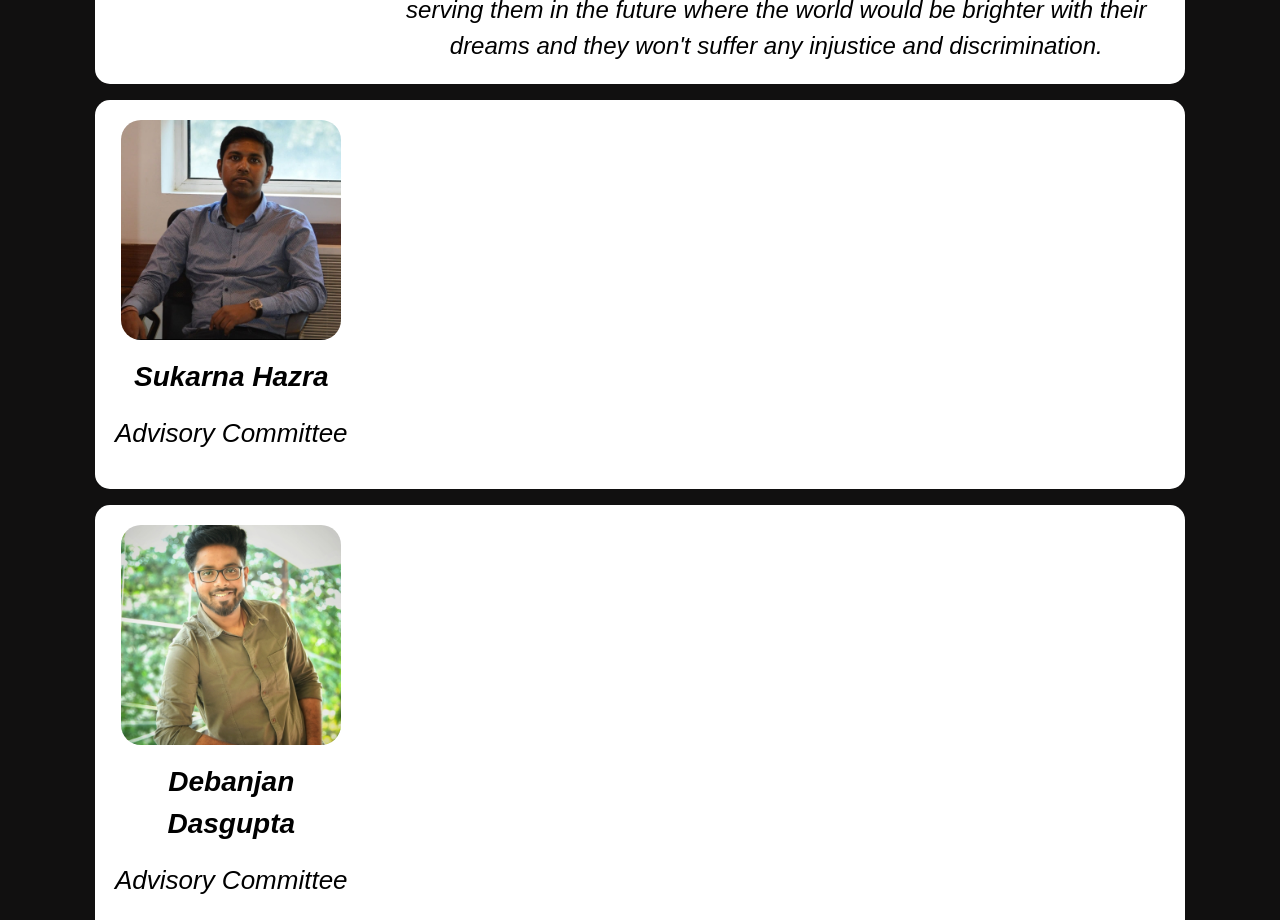
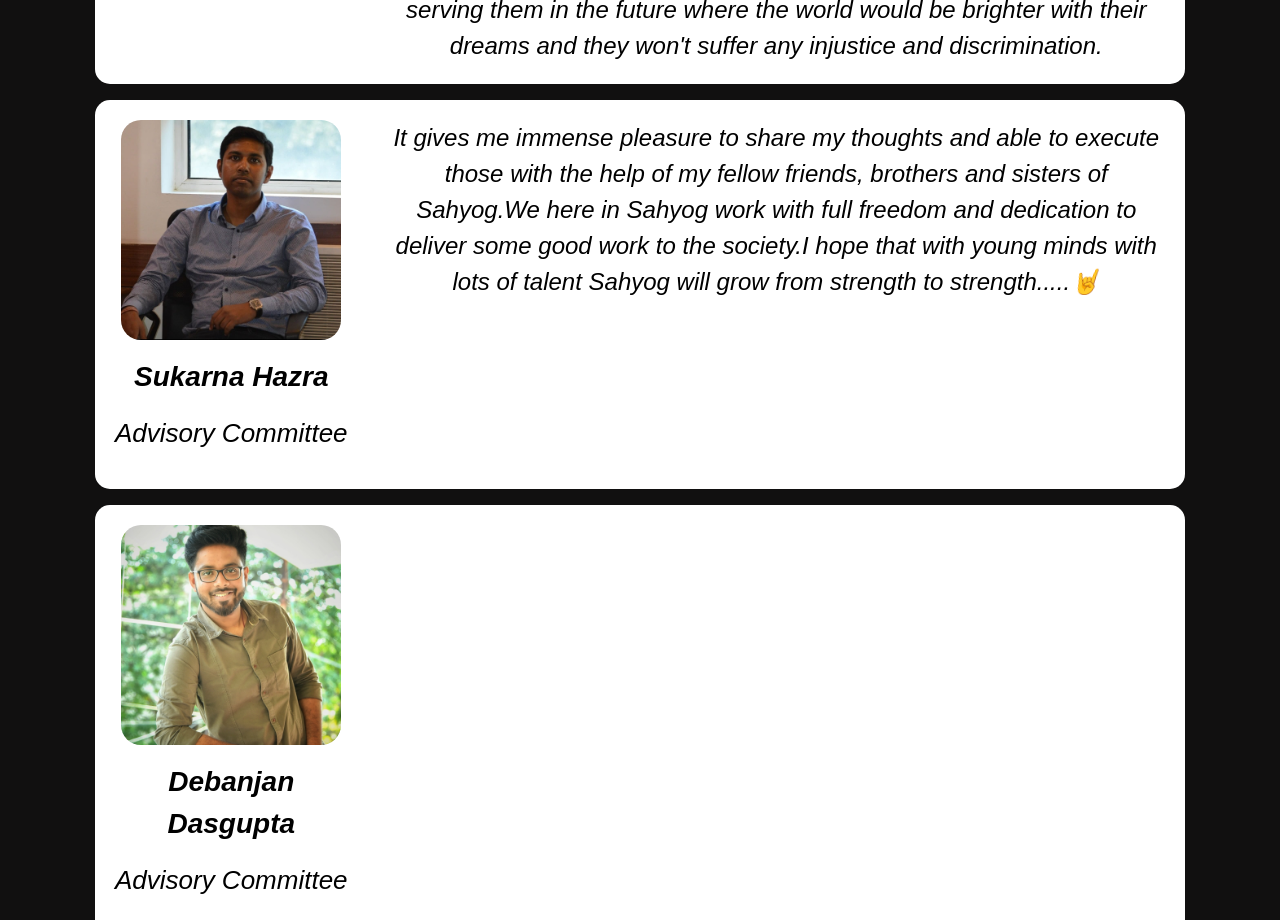
Before and after one commit to deadwing7x/sahyog, a React (Create React App) app: page /about-us in a window 1280 px wide. Shown: the part 5380-6300 px from the top of the page. Built offline with nearby package versions, Linux system fonts and the light colour scheme.

Commit message:
New testimonial

```diff
--- a/src/data/testimonials.js
+++ b/src/data/testimonials.js
@@ -105,7 +105,9 @@ const testimonials = [
     Name: "Sukarna Hazra",
     DisplayPicture: "TeamMembers/SukarnaHazra.jpg",
     Position: "Advisory Committee",
-    Testimonial: "",
+    Testimonial: `It gives me immense pleasure to share my thoughts and able to execute those with the help of my fellow friends,
+      brothers and sisters of Sahyog.We here in Sahyog work with full freedom and dedication to deliver some good work to the
+      society.I hope that with young minds with lots of talent Sahyog will grow from strength to strength.....🤘`,
   },
   {
     Name: "Debanjan Dasgupta",
```
